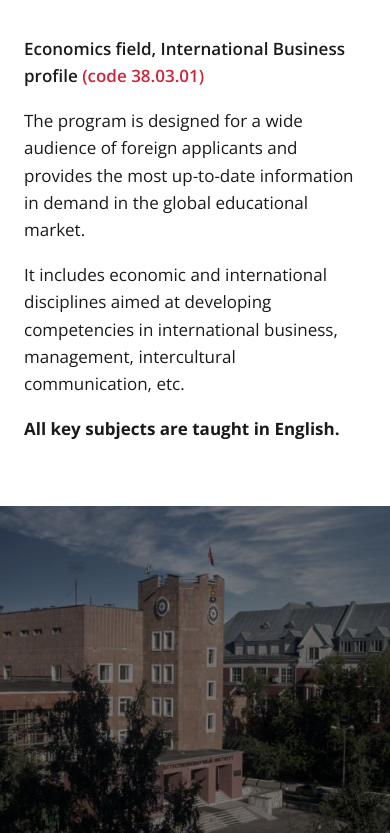
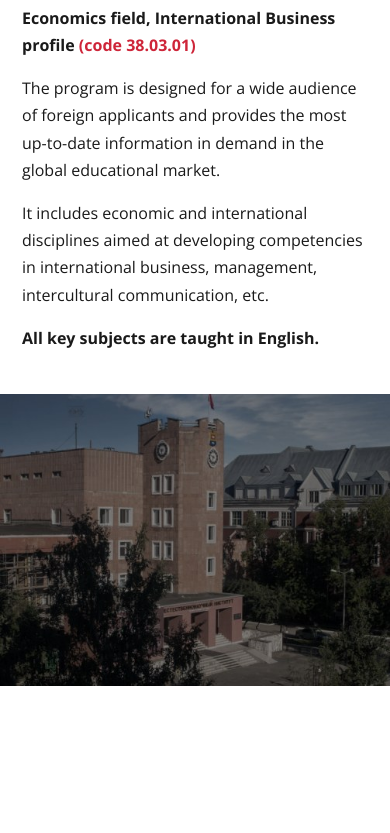
Before and after one commit to ssonikbym/international-business, a plain HTML site: page index.html in a window 390 px wide. Shown: the part 749-1582 px from the top of the page. Drawn offline with nearby package versions, Linux system fonts and the light colour scheme.

Commit message:
Update style.css

```diff
--- a/style.css
+++ b/style.css
@@ -318,3 +318,153 @@ a:focus-visible, button:focus-visible, input:focus-visible {
   .fee-row { font-size: 17px; }
   .outline-num { font-size: 52px; width: 30px; }
 }
+
+/* ==========================================
+   RESPONSIVE FIX — ABOUT THE PROGRAM
+   International Business
+   ========================================== */
+
+/* Защита от смещения элементов */
+*,
+*::before,
+*::after {
+    box-sizing: border-box;
+}
+
+.about,
+.about__text,
+.about__photo {
+    min-width: 0;
+}
+
+.about__text p,
+.about__text h2 {
+    overflow-wrap: break-word;
+    word-wrap: break-word;
+}
+
+/* Компьютеры и большие экраны */
+.about {
+    display: grid;
+    grid-template-columns: minmax(0, 1.15fr) minmax(280px, 0.85fr);
+    align-items: stretch;
+    width: 100%;
+    min-height: 0;
+}
+
+.about__text {
+    display: flex;
+    flex-direction: column;
+    justify-content: center;
+    gap: 20px;
+    width: 100%;
+    max-width: none;
+    padding: 64px clamp(24px, 4vw, 64px);
+    padding-left: max(24px, calc((100vw - 1200px) / 2 + 24px));
+}
+
+.about__text .title {
+    font-size: clamp(38px, 4.5vw, 64px);
+    line-height: 1.05;
+    margin-bottom: 8px;
+}
+
+.about__text p {
+    font-size: clamp(16px, 1.35vw, 18px);
+    line-height: 1.75;
+    max-width: 680px;
+}
+
+.about__code {
+    font-weight: 700;
+}
+
+.about__photo {
+    width: 100%;
+    min-width: 0;
+    overflow: hidden;
+}
+
+.about__photo img {
+    display: block;
+    width: 100%;
+    height: 100%;
+    min-height: 420px;
+    object-fit: cover;
+    object-position: center;
+}
+
+/* Планшеты и небольшие ноутбуки */
+@media (max-width: 1000px) {
+    .about {
+        grid-template-columns: 1fr;
+    }
+
+    .about__text {
+        padding: 56px 6%;
+    }
+
+    .about__text p {
+        max-width: 850px;
+    }
+
+    .about__photo img {
+        height: auto;
+        min-height: 0;
+        aspect-ratio: 16 / 9;
+        object-fit: cover;
+    }
+}
+
+/* Телефоны */
+@media (max-width: 600px) {
+    .about__text {
+        padding: 42px 22px;
+        gap: 16px;
+    }
+
+    .about__text .title {
+        font-size: clamp(34px, 9vw, 46px);
+        line-height: 1.08;
+    }
+
+    .about__text p {
+        font-size: 16px;
+        line-height: 1.7;
+    }
+
+    .about__photo img {
+        aspect-ratio: 4 / 3;
+    }
+}
+
+/* Маленькие телефоны */
+@media (max-width: 380px) {
+    .about__text {
+        padding: 34px 18px;
+    }
+
+    .about__text .title {
+        font-size: 33px;
+    }
+
+    .about__text p {
+        font-size: 15px;
+    }
+}
+
+/* Защита всей страницы от горизонтальной прокрутки */
+html,
+body {
+    width: 100%;
+    max-width: 100%;
+}
+
+body {
+    overflow-x: hidden;
+}
+
+img {
+    max-width: 100%;
+    height: auto;
+}
```
